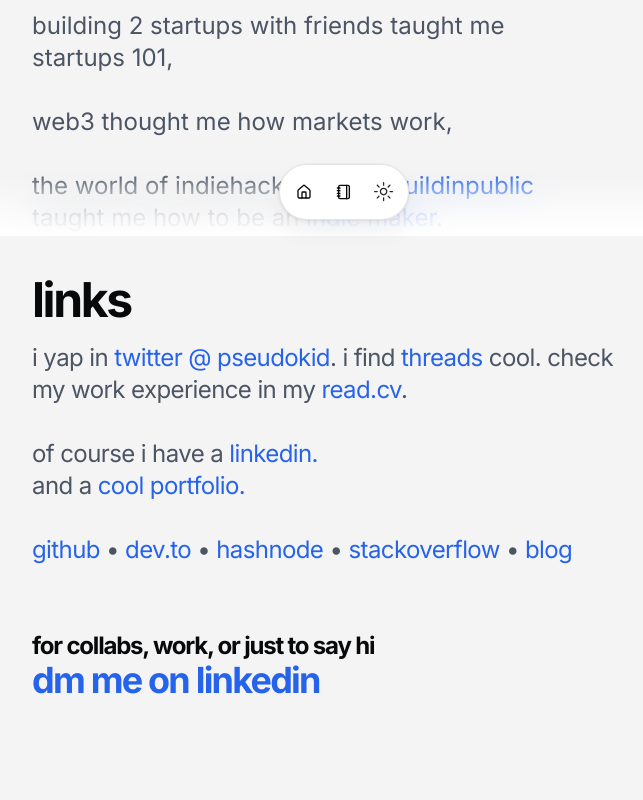
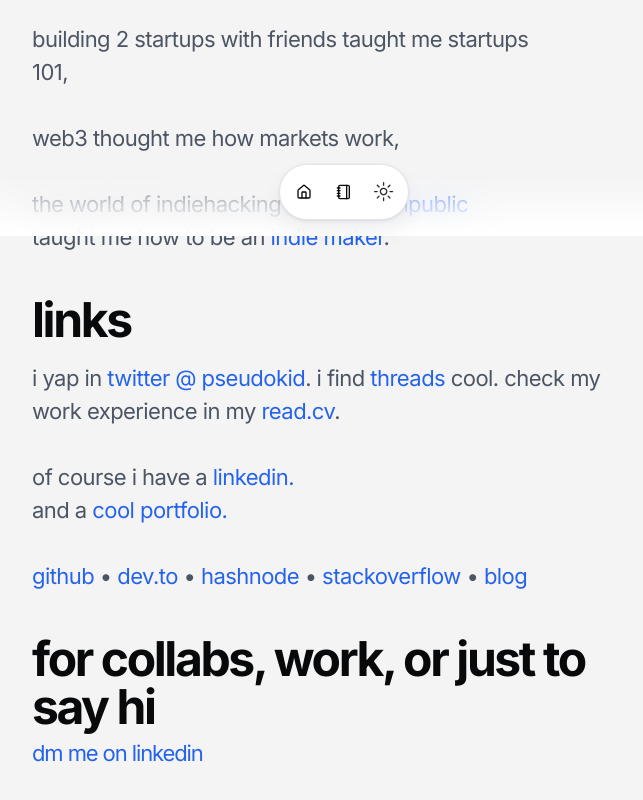
Before and after one commit to raymelon/raymelon.github.io, a Next.js app: page / in a window 1280 px wide. Shown: the part 564-1364 px from the top of the page, without its empty margins (296-939 px from the left). Built offline with nearby package versions, Linux system fonts and the light colour scheme.

Commit message:
snapshot: buildspace style footer. restore when needed.

```diff
--- a/src/app/page.tsx
+++ b/src/app/page.tsx
@@ -26,14 +26,14 @@
                 text={`hey, i'm ${DATA.name.split(" ")[0].toLowerCase()} 👋`}
               />
               <BlurFadeTextCustom
-                className="max-w-[600px] sm:text-2xl mt-5 text-gray-600 dark:text-white"
+                className="max-w-[600px] sm:text-[22px] mt-5 text-gray-600 dark:text-white"
                 delay={BLUR_FADE_DELAY}
                 text={
                   `
                   `
                 }
               >
-                <div className="tracking-normal">
+                <div className="tracking-tight">
                   i ❤️ building apps.
                   <br/>
                   <br/>
@@ -71,7 +71,7 @@
           <h2 className="text-2xl font-bold tracking-tighter sm:text-4xl xl:text-5xl/none">links</h2>
         </BlurFade>
         <BlurFadeTextCustom
-          className="max-w-[600px] sm:text-2xl mt-5 text-gray-600 dark:text-white"
+          className="max-w-[600px] sm:text-[22px] mt-5 text-gray-600 dark:text-white"
           delay={BLUR_FADE_DELAY * 3}
           text={
             `
@@ -96,11 +96,19 @@
         </BlurFadeTextCustom>
       </section>
       <section id="email">
-        <BlurFadeTextCustom delay={BLUR_FADE_DELAY * 4} text=''>
+        <BlurFade delay={BLUR_FADE_DELAY * 4}>
+          <h2 className="text-2xl font-bold tracking-tighter sm:text-4xl xl:text-5xl/none">for collabs, work, or just to say hi</h2>
+        </BlurFade>
+        <BlurFadeTextCustom
+          className="max-w-[600px] sm:text-[22px] mt-2 text-gray-600 dark:text-white"
+          delay={BLUR_FADE_DELAY * 4}
+          text={``}
+        >
           <div className="">
-            <br/>
-            <h2 className="text-2xl font-bold tracking-tighter">for collabs, work, or just to say hi</h2>
-            <a className="text-xl font-bold tracking-tighter sm:text-3xl xl:text-4xl/none text-blue-600 dark:text-blue-400" href="https://www.linkedin.com/messaging/compose?recipient=raymelfrancisco">dm me on linkedin</a>
+            {/* <br/> */}
+            {/* <h2 className="text-2xl font-bold tracking-tighter">for collabs, work, or just to say hi</h2>
+            <a className="text-xl font-bold tracking-tighter sm:text-3xl xl:text-4xl/none text-blue-600 dark:text-blue-400" href="https://www.linkedin.com/messaging/compose?recipient=raymelfrancisco">dm me on linkedin</a> */}
+            <a className="text-[22px] tracking-tighter text-blue-600 dark:text-blue-400" href="https://www.linkedin.com/messaging/compose?recipient=raymelfrancisco">dm me on linkedin</a>
           </div>
         </BlurFadeTextCustom>
       </section>
```
